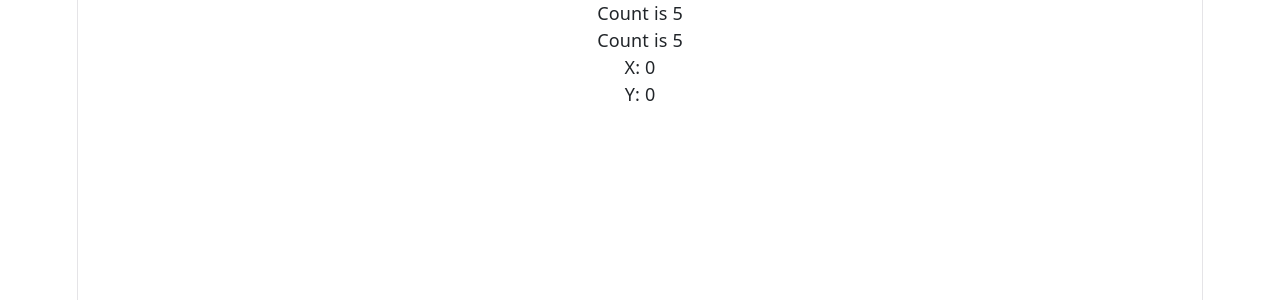
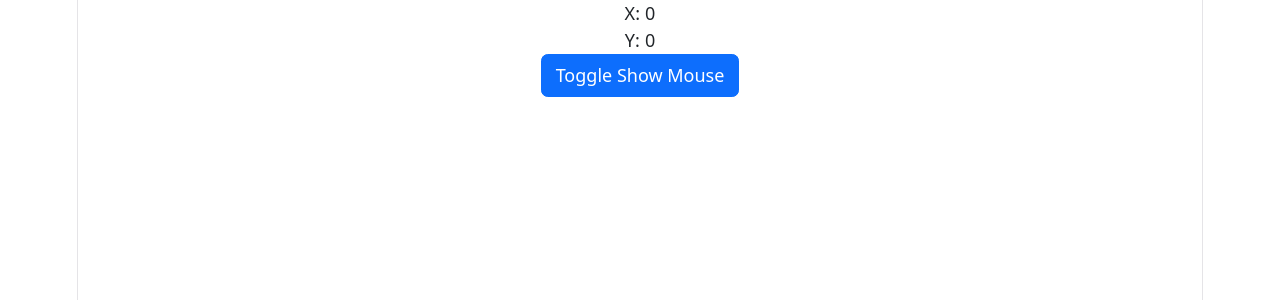
Before and after one commit to kelechiorunta/react_training, a React (Vite) app: page / in a window 1280 px wide. Shown: the top 300 px of the page. Built offline with nearby package versions, Linux system fonts and the light colour scheme.

Commit message:
Toggle Mouse movement

```diff
--- a/src/App.tsx
+++ b/src/App.tsx
@@ -8,8 +8,8 @@ import "./App.css";
 // import Students from "./components/zekeri/useState/Task1";
 // import ClassTimerComponent from "./components/zekeri/useEffect/ClassTimerComponent";
 // import FunctionalTimerComponent from "./components/FunctionalTimerComponent";
-import OptimizedTimerComponent from "./components/OptimizedTimerComponent";
-import UnOptimizedTimerComponent from "./UnOptimizedTimerComponent";
+// import OptimizedTimerComponent from "./components/OptimizedTimerComponent";
+// import UnOptimizedTimerComponent from "./UnOptimizedTimerComponent";
 import TaskTwo from "./components/zekeri/useEffect/TaskTwo";
 
 function App() {
@@ -31,8 +31,8 @@ function App() {
         <h3>ClassTimerComponent</h3>
       </ClassTimerComponent> */}
       {/* <FunctionalTimerComponent /> */}
-      <OptimizedTimerComponent />
-      <UnOptimizedTimerComponent />
+      {/* <OptimizedTimerComponent />
+      <UnOptimizedTimerComponent /> */}
       <TaskTwo />
 
       {/* <NormalizedStateComponent /> */}
--- a/src/components/zekeri/useEffect/TaskTwo.tsx
+++ b/src/components/zekeri/useEffect/TaskTwo.tsx
@@ -33,22 +33,28 @@ import { useEffect, useState } from "react";
 
 export default function TaskTwo() {
   const [position, setPosition] = useState({ x: 0, y: 0 });
+  const [showMouse,setShowMouse] = useState( false );
 
   useEffect(() => {
     const handleMouseMove = (e: MouseEvent) => {
       setPosition((prev) => ({ ...prev, x: e.clientX, y: e.clientY }));
     };
-    document.addEventListener("mousemove", handleMouseMove);
+
+    if(showMouse){
+      document.addEventListener("mousemove", handleMouseMove);
+    }
+
 
     return () => {
       document.removeEventListener("mousemove", handleMouseMove);
     };
-  }, []);
+  }, [showMouse]);
 
   return (
     <div>
       <p>X: {position.x}</p>
       <p>Y: {position.y}</p>
+      <button className="btn btn-primary" onClick={ ()=>{setShowMouse(!showMouse)}}> Toggle Show Mouse </button>
     </div>
   );
 }
```
